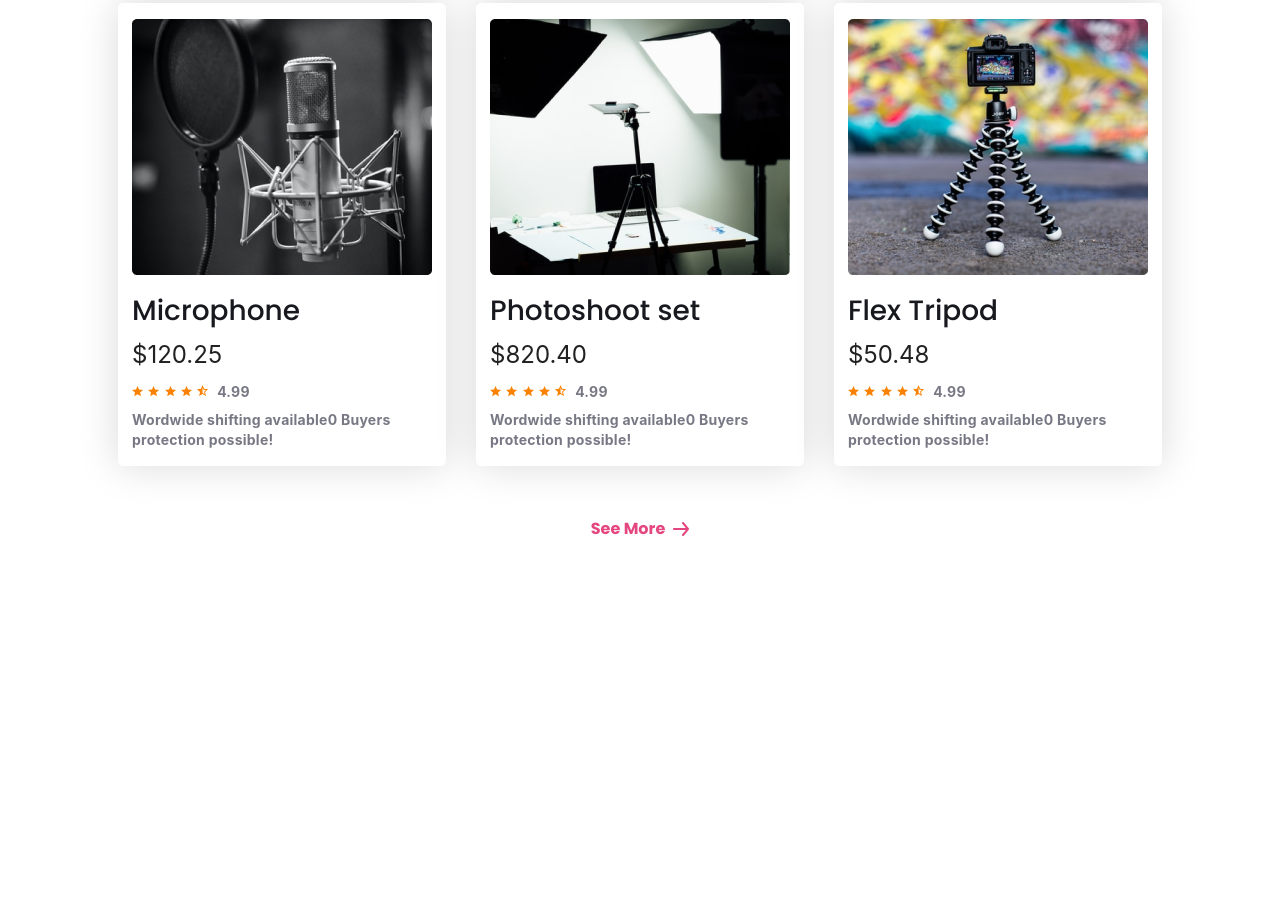
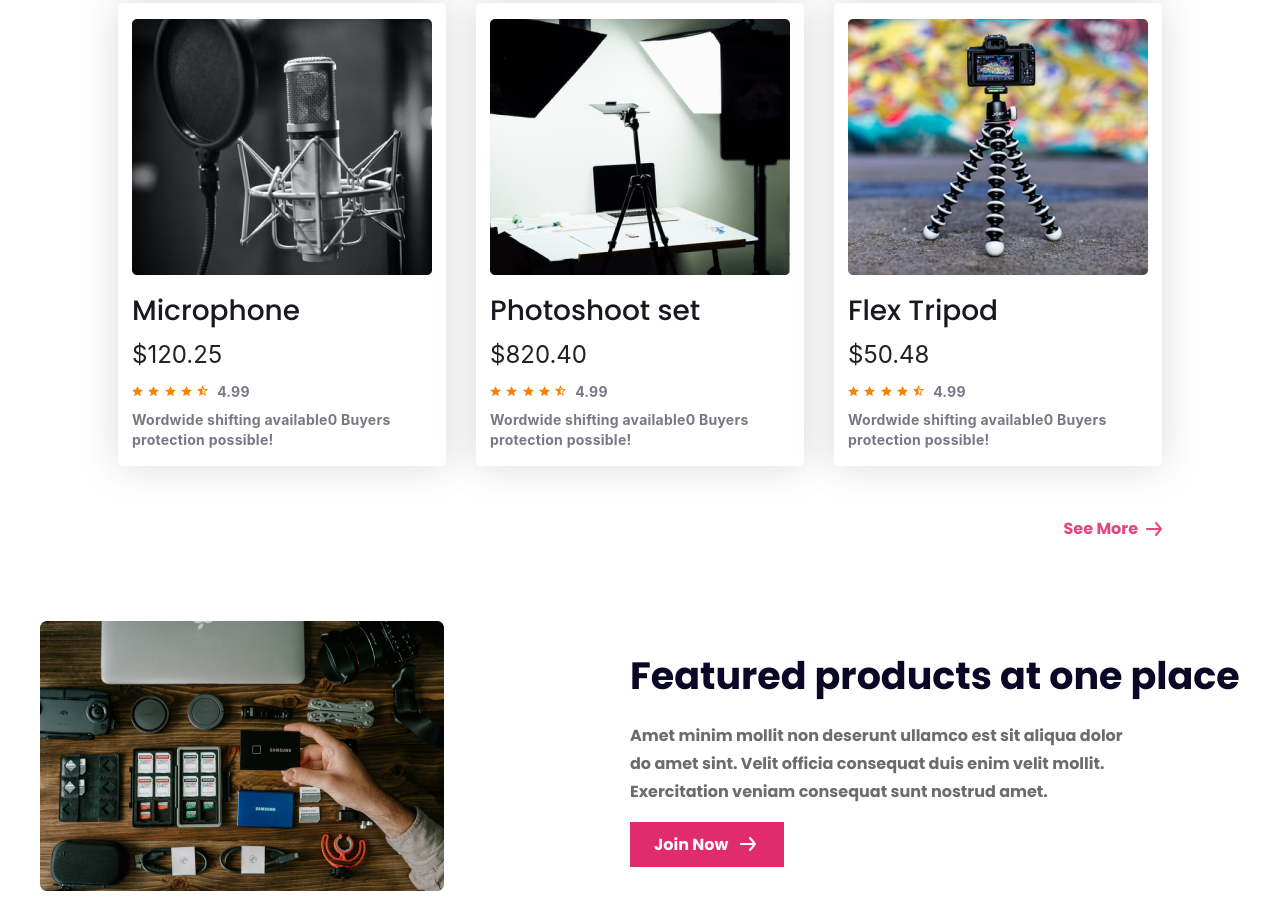
Before and after one commit to Saifur-007/Influencer-products, a plain HTML site: page index.html in a window 1280 px wide. Shown: the part 1979-2877 px from the top of the page. Before the commit the page ends 2520 px from the top, so only its background shows below. Drawn offline with Linux system fonts and the light colour scheme.

Commit message:
Featured products Section Done

```diff
--- a/index.html
+++ b/index.html
@@ -230,5 +230,24 @@
             </svg>
         </div>
     </div>
+    <!-- Featured products Section -->
+    <div class="featured_products">
+        <div class="featured_products_img">
+            <img src="./images/gear.png" alt="">
+        </div>
+        <div class="featured_products_content">
+            <h4>Featured products at one place</h4>
+            <p>Amet minim mollit non deserunt ullamco est sit aliqua dolor do amet sint. Velit officia consequat duis enim velit mollit. Exercitation veniam consequat sunt nostrud amet.</p>
+            <div class="featured_products_button">
+                <a href="#" target="_blank">Join Now</a>
+                <svg xmlns="http://www.w3.org/2000/svg" width="24" height="24" viewBox="0 0 24 24" fill="none">
+                <path d="M5 13H16.86L13.23 17.36C13.146 17.4611 13.0826 17.5778 13.0437 17.7034C13.0047 17.829 12.9909 17.961 13.003 18.0919C13.0274 18.3564 13.1558 18.6003 13.36 18.77C13.5642 18.9397 13.8275 19.0214 14.0919 18.997C14.3563 18.9726 14.6003 18.8442 14.77 18.64L19.77 12.64C19.8036 12.5923 19.8337 12.5421 19.86 12.49C19.86 12.44 19.91 12.41 19.93 12.36C19.9753 12.2453 19.9991 12.1233 20 12C19.9991 11.8767 19.9753 11.7547 19.93 11.64C19.93 11.59 19.88 11.56 19.86 11.51C19.8337 11.4579 19.8036 11.4077 19.77 11.36L14.77 5.36C14.676 5.24712 14.5582 5.15634 14.4252 5.09412C14.2921 5.0319 14.1469 4.99976 14 5C13.7663 4.99955 13.5399 5.08092 13.36 5.23C13.2587 5.31395 13.175 5.41705 13.1137 5.5334C13.0523 5.64975 13.0145 5.77705 13.0025 5.90803C12.9904 6.03901 13.0043 6.17108 13.0433 6.29668C13.0824 6.42229 13.1458 6.53895 13.23 6.64L16.86 11H5C4.73478 11 4.48043 11.1054 4.29289 11.2929C4.10536 11.4804 4 11.7348 4 12C4 12.2652 4.10536 12.5196 4.29289 12.7071C4.48043 12.8946 4.73478 13 5 13Z" fill="white"/>
+                </svg>
+            </div>
+        </div>
+    </div>
+    <footer class="footer">
+
+    </footer>
 </body>
 </html>
--- a/style.css
+++ b/style.css
@@ -137,7 +137,7 @@
     display: flex;
     flex-direction: column;
     align-items: center;
-    width: 1200px;
+    width: fit-content;
     margin: 0 auto;
     padding-top: 100px;
 
@@ -205,6 +205,7 @@
     display: flex;
     padding-top: 50px;
     gap: 8px;
+    align-self: flex-end;
     align-items: center;
 }
 .item_section_button a{
@@ -217,3 +218,66 @@
     font-weight: 700;
     line-height: normal;
 }
+
+/* Featured products Section */
+
+.featured_products{
+    display: flex;
+    width: 1200px;
+    margin: 0 auto;
+    padding-top: 80px;
+    justify-content: space-between;
+    align-items: center;
+    gap: 96px;
+}
+.featured_products_img{
+    width: 404px;
+    height: 270px;
+    border-radius: 7px;
+}
+.featured_products_img img{
+  width: 100%;
+  height: 100%;
+}
+.featured_products_content{
+    display: flex;
+    width: 610px;
+    flex-direction: column;
+    gap: 16px;
+    align-items: start;
+}
+.featured_products_content h4{
+    color: #0A0826;
+    font-feature-settings: 'liga' off, 'clig' off;
+    font-family: Poppins;
+    font-size: 38px;
+    font-style: normal;
+    font-weight: 700;
+    line-height: 60px; /* 157.895% */
+}
+.featured_products_content p{
+    width: 501px;
+    color: #6C6C6C;
+    font-feature-settings: 'liga' off, 'clig' off;
+    font-family: Poppins;
+    font-size: 16px;
+    font-style: normal;
+    font-weight: 700;
+    line-height: 28px; /* 175% */
+}
+.featured_products_button{
+    display: flex;
+    gap: 8px;
+    padding: 10px 24px;
+    background: #E02C6D;
+}
+.featured_products_button a{
+    color: #FFF;
+    text-decoration: none;
+    font-feature-settings: 'liga' off, 'clig' off;
+    font-family: Poppins;
+    font-size: 16px;
+    font-style: normal;
+    font-weight: 700;
+    line-height: normal;
+}
```
